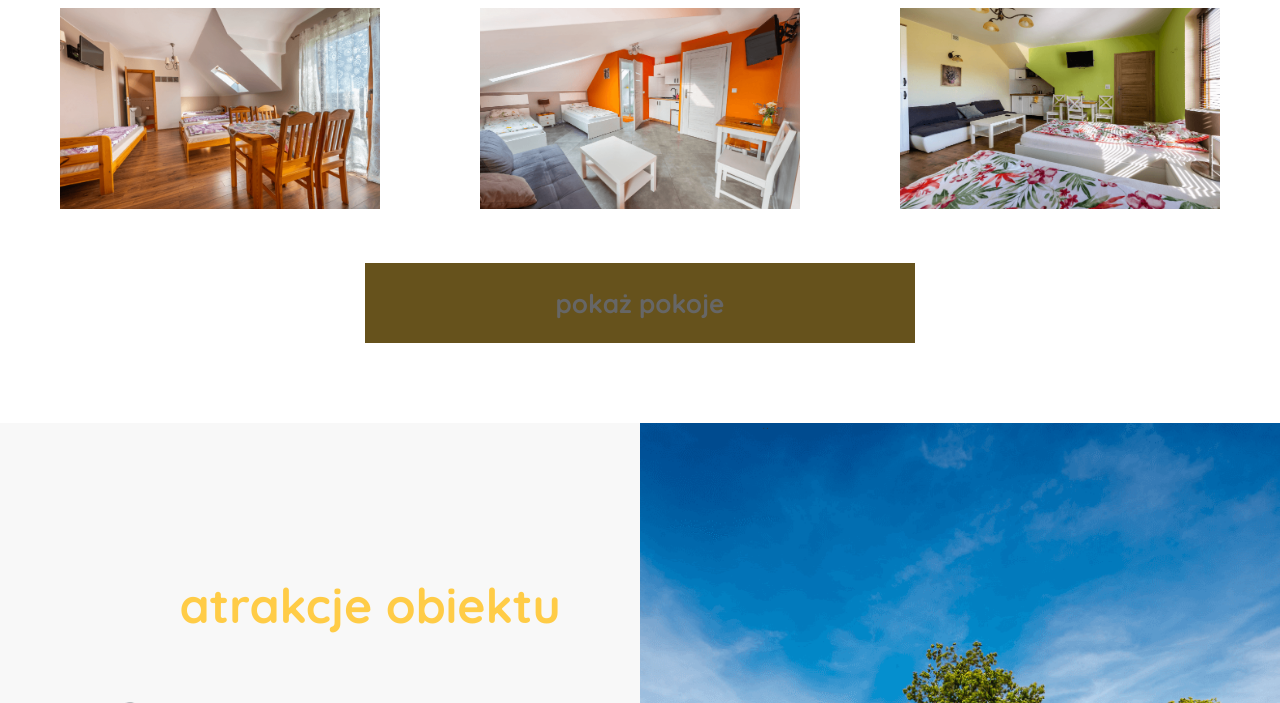
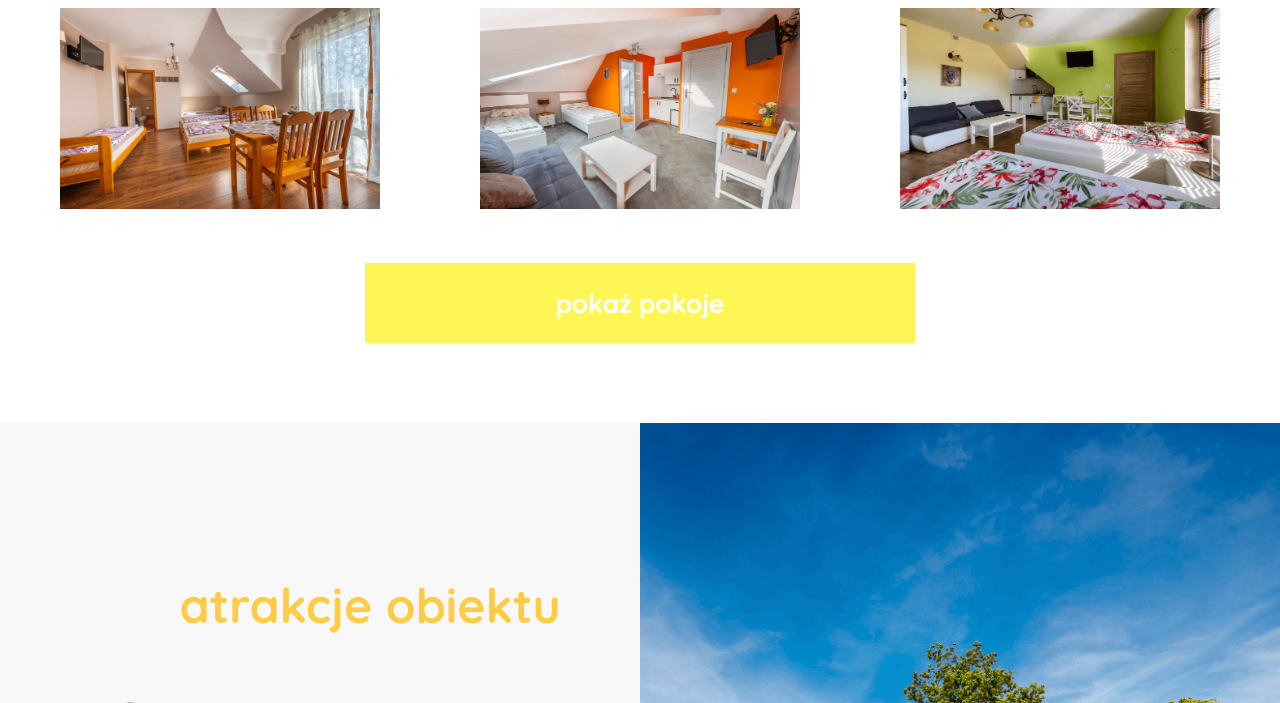
Before and after one commit to exanna/stokrotka-north-by-design, a plain HTML site: page index.html in a window 1280 px wide. In both pictures the pointer is over the button "pokaż pokoje". Shown: the part 1899-2602 px from the top of the page. Drawn offline with nearby package versions, Linux system fonts and the light colour scheme.

Commit message:
Update style.css

```diff
--- a/style/style.css
+++ b/style/style.css
@@ -72,7 +72,7 @@ img {
 
 .btn:hover {
     cursor: pointer;
-    filter: brightness(0.4);
+    filter: brightness(1.2);
 }
 
 .btn:focus {
```
